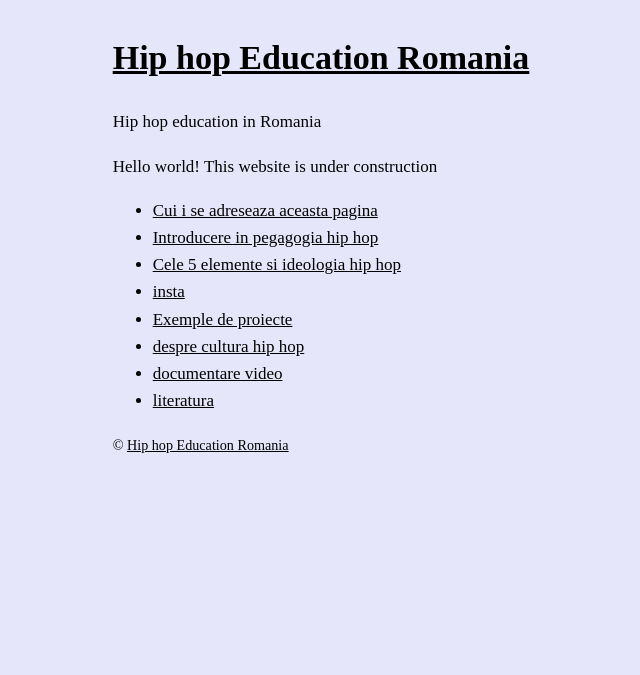
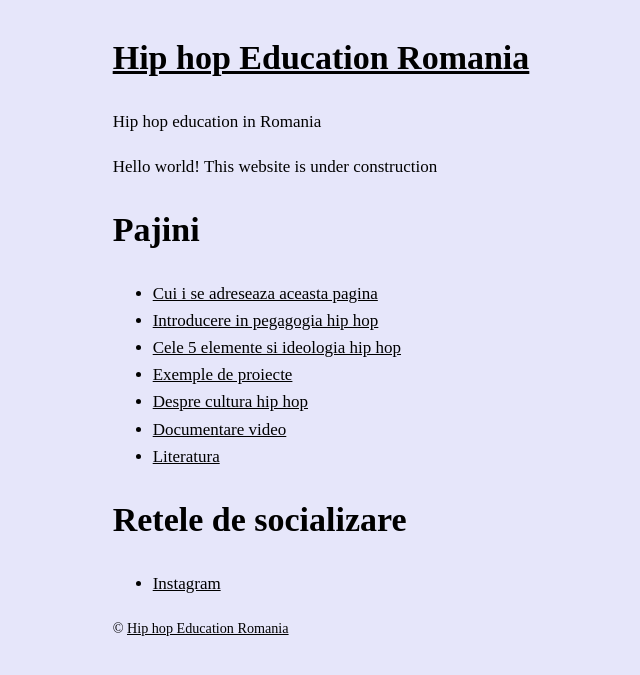
Before and after one commit to hiphopeduro/hiphopeduro.github.io, a Jekyll site: the page built from index.md, in a window 1280 px wide. Shown: the top 675 px of the page, without its empty margins (319-959 px from the left). Built offline with Jekyll 4.4.1, drawn with Linux system fonts in a browser that asks for light colours; our own code applies the rules of GitHub Pages for plain Markdown files.

Commit message:
update home links

```diff
--- a/index.md
+++ b/index.md
@@ -1,10 +1,15 @@
 Hello world! This website is under construction
+
+# Pajini
 
 - [Cui i se adreseaza aceasta pagina](about.md)
 - [Introducere in pegagogia hip hop](introducere-in-pedagogia-hip-hop)
 - [Cele 5 elemente si ideologia hip hop](introducere-in-pedagogia-hip-hop/elemente-ideologie.md)
-- [insta](https://www.instagram.com/hiphopeduro/)
 - [Exemple de proiecte](hip-hop-projects-romania.md)
-- [despre cultura hip hop](ce-este-cultura-hip-hop.md)
-- [documentare video](documentare/index.md)
-- [literatura](literatura/index.md)
+- [Despre cultura hip hop](ce-este-cultura-hip-hop.md)
+- [Documentare video](documentare/index.md)
+- [Literatura](literatura/index.md)
+
+# Retele de socializare
+
+- [Instagram](https://www.instagram.com/hiphopeduro/)
```
